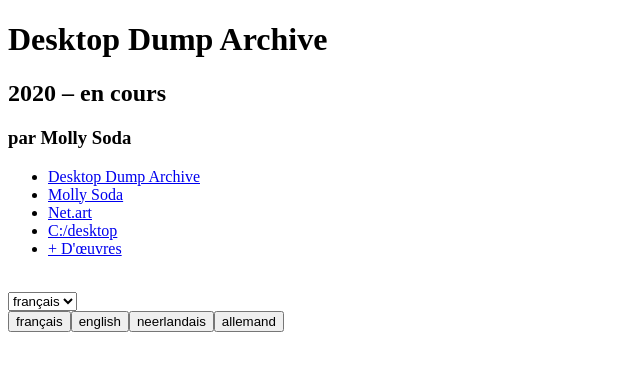
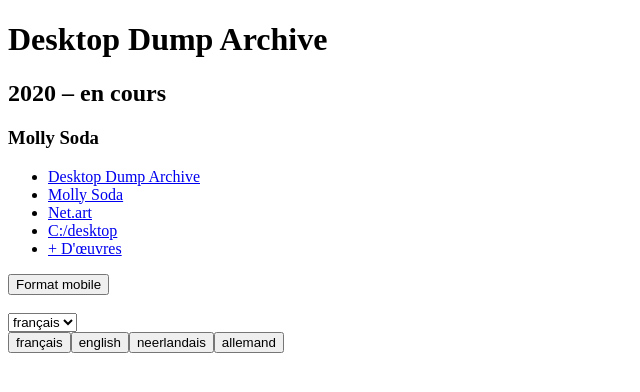
Before and after one commit to K0rneille/I-Lab, a Vue app: page / in a window 1280 px wide. Shown: the top 392 px of the page, without its empty margins (0-640 px from the left). Built offline with nearby package versions, Linux system fonts and the light colour scheme.

Commit message:
fix-trad

```diff
--- a/src/components/language/de.json
+++ b/src/components/language/de.json
@@ -1,13 +1,14 @@
 {
         "landing": {
-                "title" : "Desktop Dump Archive 2020 – en cours",
-                "txt" : "von Molly Soda",
+                "title" : "Desktop Dump Archive",
+                "subtitle" : "2020 – in Arbeit",
+                "txt" : "Molly Soda",
                 "nav" : [
                         "Desktop Dump Archive",
                         "Molly Soda",
                         "Net.art",
                         "C:/desktop",
-                        "Weitere Werke"
+                        "+ Werke"
                 ],
                 "qr":"Format für Mobilgeräte"
 
@@ -18,7 +19,8 @@
                 "txt" : [
                         "Die Privatsphäre eines Computers",
                         "Niemand weiß, was sich auf Ihrem Computer befindet – all diese als privat geltenden Dateien liegen wahrscheinlich durcheinander in einem unordentlichen Ordner.",
-                        "Seit 2020 veröffentlicht sie gelegentlich Einblicke in ihren Schreibtisch online, um uns einen Einblick in ihre digitale Privatsphäre zu gewähren. Die Konsumgesellschaft und das Frauenbild sind Themen, die in diesem Werk eine große Rolle spielen, das trotz seiner Einfachheit die Geschichte eines Lebens erzählt."
+                        "Seit 2020 veröffentlicht sie gelegentlich den Inhalt ihres Desktops online, um uns einen Einblick in ihre digitale Privatsphäre zu gewähren.",
+                        "Sie lässt sich von ihren Erfahrungen mit der Webkultur inspirieren, um eine große Vielfalt an Werken zu schaffen, darunter Fotografie, Performances, Installationen und Websites, um nur einige zu nennen."
         ]
 
         },
--- a/src/components/language/en.json
+++ b/src/components/language/en.json
@@ -1,7 +1,8 @@
 {
         "landing": {
-                "title" : "Desktop Dump Archive 2020 → in progress",
-                "txt" : "by Molly Soda",
+                "title" : "Desktop Dump Archive",
+                "subtitle" : "2020 – in progress",
+                "txt" : "Molly Soda",
                 "nav" : [
                         "Desktop Dump Archive",
                         "Molly Soda",
@@ -18,7 +19,8 @@
                 "txt" : [
                         "the intimacy of a computer",
                         "No one knows what's on your computer; all those files you consider private are probably jumbled together in a messy folder.",
-                        "Since 2020, she has occasionally posted images of her desk online, offering us a glimpse into her digital private life. Consumer culture and the image of women are prominent themes in this body of work, which, despite its simplicity, tells the story of a lifetime."
+                        "Since 2020, she has occasionally posted the contents of her desktop online to give us a glimpse into her digital private life",
+                        "She draws inspiration from her experience of web culture to produce a wide variety of works, including photography, performances, installations and websites, to name but a few."
         ]
 
         },
--- a/src/components/language/fr.json
+++ b/src/components/language/fr.json
@@ -2,7 +2,7 @@
         "landing": {
                 "title" : "Desktop Dump Archive",
                 "subtitle" : "2020 – en cours",
-                "txt" : "par Molly Soda",
+                "txt" : "Molly Soda",
                 "nav" : [
                         "Desktop Dump Archive",
                         "Molly Soda",
--- a/src/components/language/nl.json
+++ b/src/components/language/nl.json
@@ -1,13 +1,14 @@
 {
         "landing": {
-                "title" : "Desktop Dump Archive 2020 – in uitvoering",
-                "txt" : "door Molly Soda",
+                "title" : "Desktop Dump Archive",
+                "subtitle" : "2020 – in uitvoering",
+                "txt" : "Molly Soda",
                 "nav" : [
                         "Desktop Dump Archive",
                         "Molly Soda",
                         "Net.art",
                         "C:/desktop",
-                        "Andere werken"
+                        "+ Werken"
                 ],
                 "qr":"Format mobile"
 
@@ -18,7 +19,8 @@
                 "txt" : [
                         "De privacy van een computer",
                         "Niemand weet wat er op je computer staat; al die bestanden die je als privé beschouwt, zitten waarschijnlijk door elkaar in een rommelige map.",
-                        "Sinds 2020 plaatst ze af en toe foto’s van haar bureau online om ons een kijkje te geven in haar digitale privéleven. De consumptiemaatschappij en het beeld van de vrouw zijn thema’s die sterk naar voren komen in dit werk, dat ondanks zijn eenvoud het verhaal van een leven vertelt."
+                        "Sinds 2020 plaatst ze af en toe de inhoud van haar bureaublad  online om ons een kijkje te geven in haar digitale privacy.",
+                        "Ze laat zich inspireren door haar ervaringen met de webcultuur om  een grote verscheidenheid aan werken te produceren, zoals fotografie, performances, installaties en websites, om er maar een paar te noemen."
         ]
 
         },
--- a/src/views/homepage.vue
+++ b/src/views/homepage.vue
@@ -2,6 +2,7 @@
     <h1>{{ $t("landing.title") }}</h1>
     <h2>{{ $t("landing.subtitle") }}</h2>
     <h3>{{ $t("landing.txt") }}</h3>
+
     <nav aria-label="Pages">
         <ul>
         <li><router-link to="/dda">{{ $t('landing.nav[0]') }}</router-link></li>
@@ -11,6 +12,8 @@
         <li><router-link to="/oeuvres">{{ $t('landing.nav[4]') }}</router-link></li>
         </ul>
     </nav>
+
+    <button>{{ $t('landing.qr') }}</button>
     <page />
 </template>
 
```
